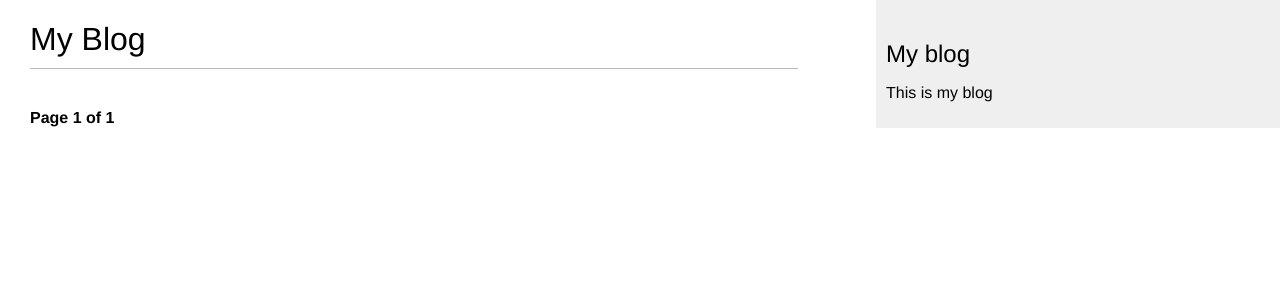
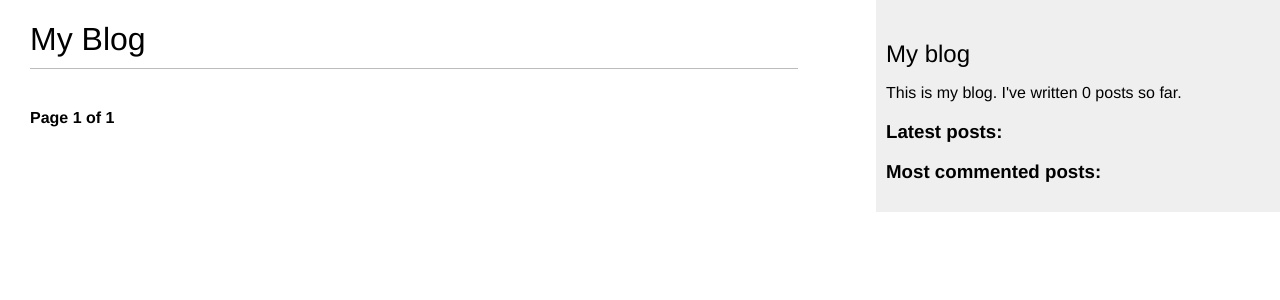
Before and after one commit to PatrykKlimowicz/Django, a Django app: page / in a window 1280 px wide. Shown: the top 300 px of the page. Run offline with Django 3.2, Linux system fonts and the light colour scheme; data that the repository does not hold is empty.

Commit message:
BLOGAPP-011: Create custom template tags - create 'total_post' simple_tag - create 'get_most_commented_posts' simple_tag - create 'show_latest_posts' inclusion_tag and template for it - use new simple tags in base.html template

```diff
--- a/blog_app/blog/templates/blog/base.html
+++ b/blog_app/blog/templates/blog/base.html
@@ -1,4 +1,5 @@
 <!doctype html>
+{% load blog_tags %}
 {% load static %}
 <html lang="en">
 <head>
@@ -17,7 +18,18 @@
     </div>
     <div id="sidebar">
         <h2>My blog</h2>
-        <p>This is my blog</p>
+        <p>This is my blog. I've written {% total_posts %} posts so far.</p>
+        <h3>Latest posts:</h3>
+        {% show_latest_posts %}
+        <h3>Most commented posts:</h3>
+        {% get_most_commented_posts as most_commented_posts %}
+        {% for post in most_commented_posts %}
+            <ul>
+                <li>
+                    <a href="{{ post.get_absolute_url }}">{{ post.title }}</a>
+                </li>
+            </ul>
+        {% endfor %}
     </div>
 </body>
 </html>
--- /dev/null
+++ b/blog_app/blog/templates/blog/post/latest_posts.html
@@ -0,0 +1,7 @@
+<ul>
+    {% for post in latest_posts %}
+    <li>
+        <a href="{{ post.get_absolute_url }}">{{ post.title }}</a>
+    </li>
+    {% endfor %}
+</ul>
--- /dev/null
+++ b/blog_app/blog/templatetags/blog_tags.py
@@ -0,0 +1,22 @@
+from django import template
+from ..models import Post
+from django.db.models import Count
+
+
+register = template.Library()
+
+
+@register.simple_tag
+def total_posts():
+    return Post.published.count()
+
+
+@register.simple_tag
+def get_most_commented_posts(count=2):
+    return Post.published.annotate(total_comments=Count('comments')).order_by('-total_comments')[:count]
+
+
+@register.inclusion_tag('blog/post/latest_posts.html')
+def show_latest_posts(count=2):
+    latest_posts = Post.published.order_by('-publish')[:count]
+    return {'latest_posts': latest_posts}
```
Also changed, not shown: blog_app/blog/templatetags/__init__.py (added).
